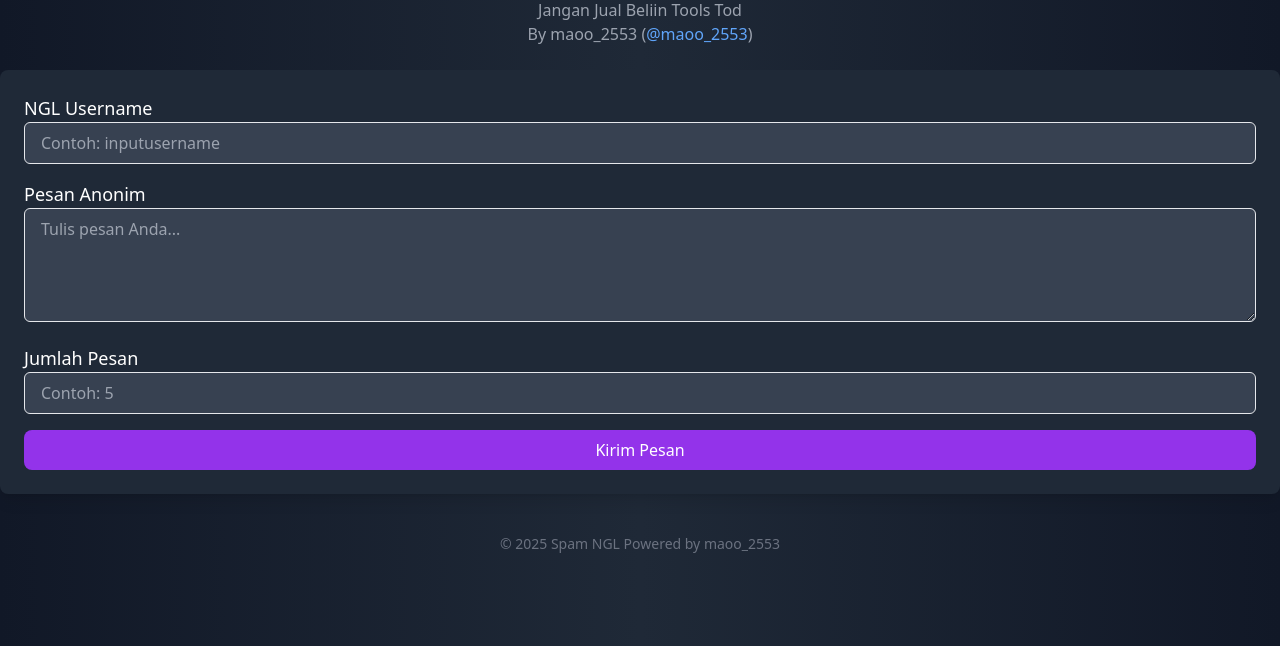
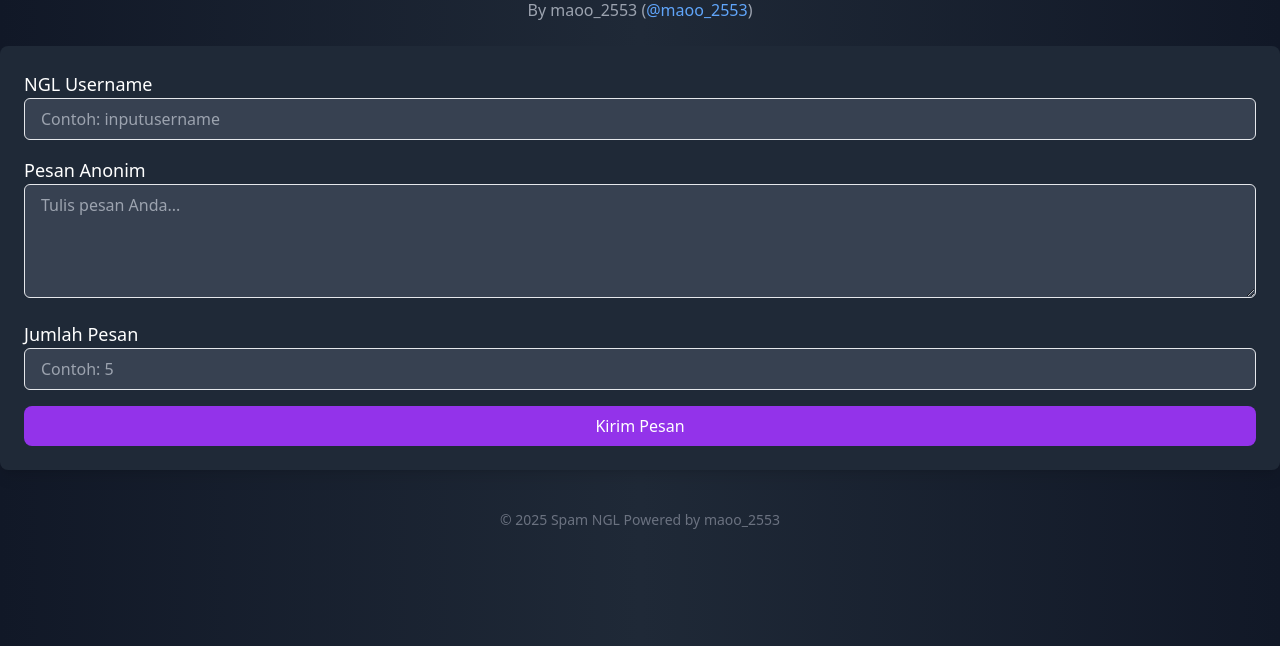
Before and after one commit to maoooo22/ngl-backend, a website: page public/index.html in a window 1280 px wide. Shown: the part 154-800 px from the top of the page. Drawn offline with nearby package versions, Linux system fonts and the light colour scheme; some packages are replaced by stand-ins of ours; a script that the page names is missing.

Commit message:
Update index.html

```diff
--- a/public/index.html
+++ b/public/index.html
@@ -21,7 +21,6 @@
     <div class="text-center">
       <h2 class="text-3xl font-extrabold mb-4" data-aos="fade-up">Spam Pesan Anonim</h2>
       <p class="text-gray-400 mb-6" data-aos="fade-right">
-        Jangan Jual Beliin Tools Tod<br/>
         By maoo_2553 (<a href="https://t.me/maoo_2553" class="text-blue-400">@maoo_2553</a>)
       </p>
     </div>
```
